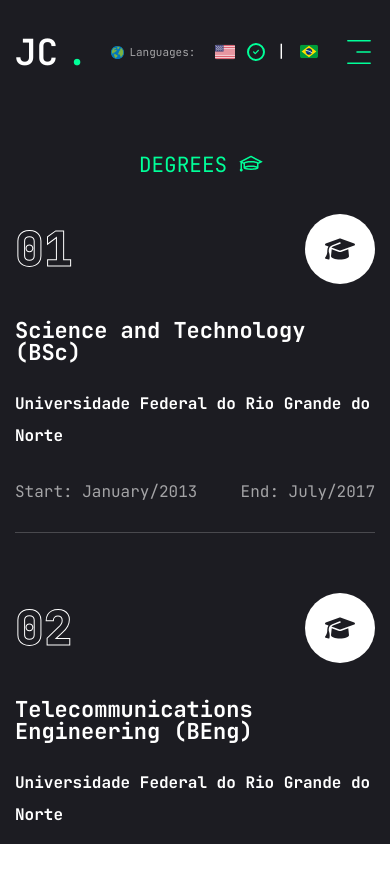
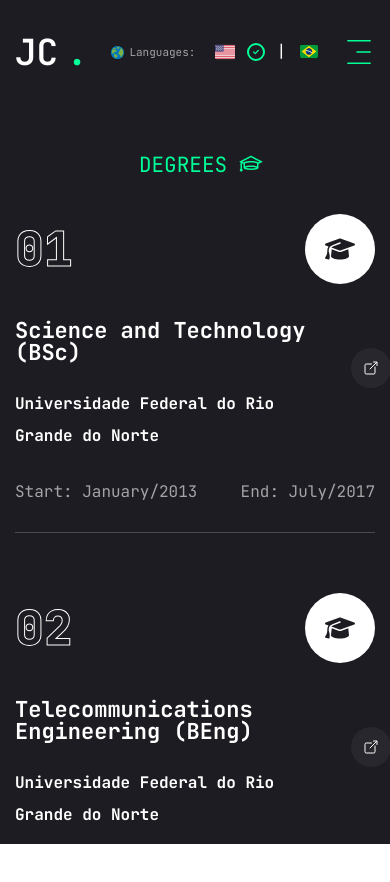
Before and after one commit to JeffersonCanuto/jefferson-portfolio, a Next.js app: page /education in a window 390 px wide. Shown: the top 882 px of the page. Built offline with nearby package versions, Linux system fonts and the light colour scheme.

Commit message:
feat: add link to university department website on Education section

```diff
--- a/src/app/education/page.tsx
+++ b/src/app/education/page.tsx
@@ -6,16 +6,24 @@ import { useSelector } from "react-redux";
 
 import { FaGraduationCap } from "react-icons/fa6";
 import { FiExternalLink } from "react-icons/fi";
+import { IoOpenOutline } from "react-icons/io5";
 import { LiaGraduationCapSolid } from "react-icons/lia";
 
 import { motion } from "framer-motion";
 
+import {
+    Tooltip,
+    TooltipContent,
+    TooltipProvider,
+    TooltipTrigger
+} from "@/components/ui/tooltip";
 import { Button } from "@/components/ui/button";
 import { RootState } from "@/redux/store";
 import { EducationItems, CertificationItems } from "@/types/pages/Education";
 import getDegreeFieldNames from "@/utils/pages/educationHelpers";
 
 import Image from "next/image";
+import Link from "next/link";
 
 const Education:React.FC = () => {
     const language = useSelector((state:RootState) => state.language.preferred);
@@ -25,6 +33,7 @@ const Education:React.FC = () => {
             index: 1,
             label: "01",
             course: getDegreeFieldNames(language, "first", "name"),
+            website: "https://www.ect.ufrn.br/",
             university: "Universidade Federal do Rio Grande do Norte",
             start: getDegreeFieldNames(language, "first", "start"),
             end: getDegreeFieldNames(language, "first", "end")
@@ -33,6 +42,7 @@ const Education:React.FC = () => {
             index: 2,
             label: "02",
             course: getDegreeFieldNames(language, "second", "name"),
+            website: "https://cetel.ct.ufrn.br/",
             university: "Universidade Federal do Rio Grande do Norte",
             start: getDegreeFieldNames(language, "second", "start"),
             end: getDegreeFieldNames(language, "second", "end")
@@ -150,7 +160,21 @@ const Education:React.FC = () => {
                                 {/* Course */}
                                 <h2 className="mt-3 text-[22px] font-bold leading-none text-white group-hover:text-accent transition-all duration-500">{ed.course}</h2>
                                 {/* University */}
-                                <p className="font-bold text-white group-hover:text-accent transition-all duration-500">{ed.university}</p>
+                                <div className="flex justify-between font-bold text-white group-hover:text-accent transition-all duration-500">
+                                    <span>{ed.university}</span>
+                                    <Link href={ed.website} target="_blank" className="relative left-4 bottom-10">
+                                        <TooltipProvider delayDuration={150}>
+                                            <Tooltip>
+                                                <TooltipTrigger className="w-[40px] h-[40px] md:w-[50px] md:h-[50px] rounded-full bg-white/5 flex justify-center items-center group">
+                                                    <IoOpenOutline className="text-white text-[16px] group-hover:text-accent" />
+                                                </TooltipTrigger>
+                                                <TooltipContent>
+                                                    Website
+                                                </TooltipContent>
+                                            </Tooltip>
+                                        </TooltipProvider>
+                                    </Link>
+                                </div>
                                 {/* Start and End dates */}
                                 <p className="text-white/60 flex justify-between items-start">
                                     <span>
--- a/src/types/pages/Education.ts
+++ b/src/types/pages/Education.ts
@@ -17,6 +17,7 @@ export type EducationItems<T> = {
     index: number;
     label: T;
     course: T;
+    website: T;
     university: T;
     start: T;
     end: T;
```
